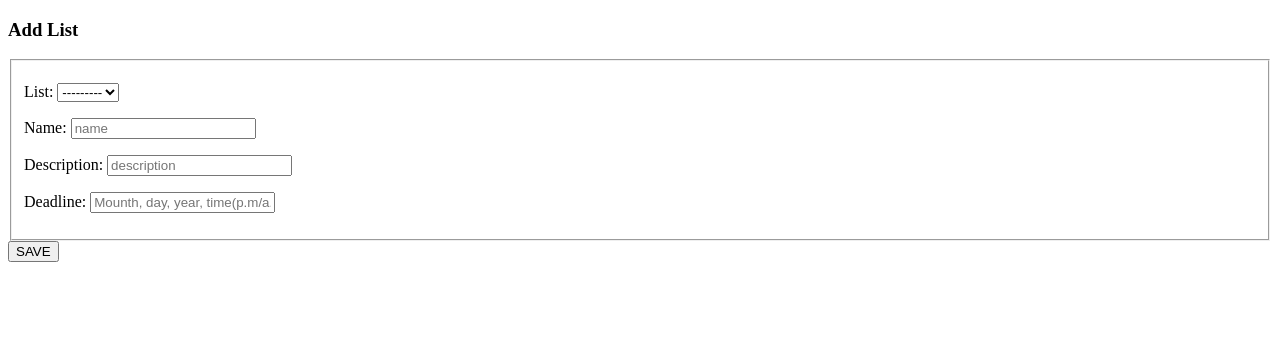
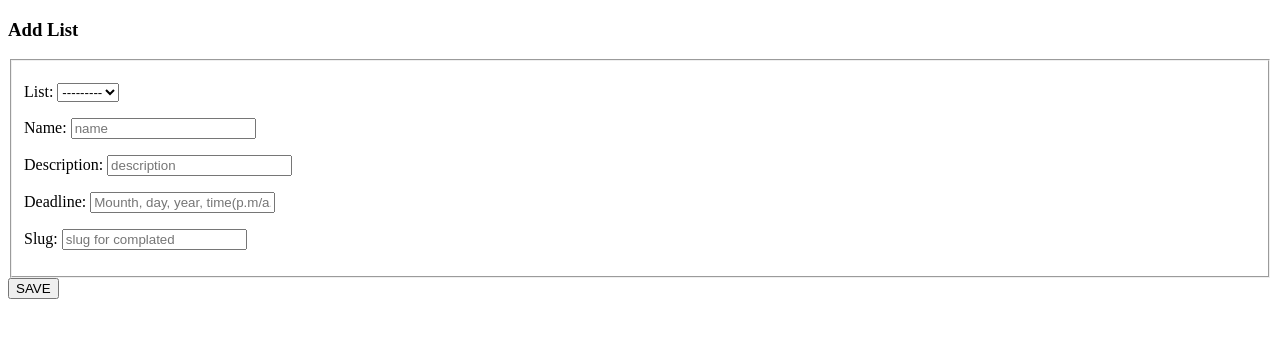
Before and after one commit to asitaslan/To-do-list, a Django app: page /additem/ in a window 1280 px wide. Shown: the top 338 px of the page. Run offline with Django 3.2, Linux system fonts and the light colour scheme; a user stored in the database is signed in; data that the repository does not hold is empty.

Commit message:
update for now
will improve this app

```diff
--- a/todolist/home/forms.py
+++ b/todolist/home/forms.py
@@ -12,3 +12,8 @@ class SignUpForm(UserCreationForm):
     class Meta:
         model = User
         fields = ('username', 'email', 'first_name', 'last_name', 'password1', 'password2',)
+
+
+class SearchForm(forms.Form):
+    query = forms.CharField(label='Search', max_length=100)
+    catid = forms.IntegerField()
--- a/todolist/home/templates/index.html
+++ b/todolist/home/templates/index.html
@@ -145,8 +145,12 @@ input {
                         <td  style="margin-left: 80px"  class="text-left"><h2 style="border-color: red">List Name: <a href="/list/{{ rs.id }}/{{ rs.slug }}"> {{ rs.name }}</a></h2></td>
                         <td style="margin-left: 80px" class="text-left"><h2 style="margin-left: 80px">Craeted at : {{ rs.created_at }}</h2></td>
                     </tr>
+
+
          {% endfor %}
+
      </table>
+
 {% endif %}
 
 </body>
--- a/todolist/home/templates/list_detail.html
+++ b/todolist/home/templates/list_detail.html
@@ -23,17 +23,17 @@
       <h2>Lists Items</h2>
        <a href="/index">back</a>
 
-       <a style="margin-left: 20px" href="/additem" class="addBtn">Filter</a>
     </div>
    <table id="table1" >
       {% for rs in item %}
         <tr>
+
             <td class="tex-left">To do:  {{ rs.name }}</td>
             <td class="tex-left">| Creat date: {{ rs.created_at }}</td>
             <td class="tex-left">| Deadline: {{ rs.deadline }}| </td>
             <td class="text-left">| Description: {{ rs.description }}</td>
             <td><a onclick="return confirm('Will be Delete! Are you sure?')" class="btn btn-primary" href="/index/{{ rs.id }}">Delete</a></td>
-            <td><a style="margin-left: 38%" href="/additem" class="addBtn">COMPLATED</a></td>
+
         </tr>
       {% endfor %}
    </table>
--- a/todolist/home/views.py
+++ b/todolist/home/views.py
@@ -99,6 +99,7 @@ def additem(request):
             data.name = form.cleaned_data['name']
             data.description = form.cleaned_data['description']
             data.deadline = form.cleaned_data['deadline']
+            data.slug = form.cleaned_data['slug']
             data.status = 'False'
             data.save()  # save to database
             messages.success(request, 'Your Content Insterted Successfuly')
@@ -126,6 +127,9 @@ def list_detail(request, id, slug):
     return render(request,'list_detail.html', context)
 
 
+
+
+
 @login_required(login_url='/login')
 def itemdelete(request, id):
     curent_user = request.user
--- a/todolist/lists/models.py
+++ b/todolist/lists/models.py
@@ -32,6 +32,7 @@ class Items(models.Model):
     description = models.CharField(blank=True, max_length= 255)
     created_at = models.DateTimeField(auto_now_add=True)
     deadline = models.CharField(max_length=60)
+    slug = models.SlugField(null=False, unique= True)
 
     def __str__(self):
         return self.name
@@ -51,13 +52,14 @@ class ListForm(ModelForm):
 class ItemForm(ModelForm):
     class Meta:
         model = Items
-        fields = ['list','name','description','deadline']
+        fields = ['list','name','description','deadline', 'slug']
 
         widgets = {
             'list' : Select(attrs={'class': 'Input', 'placeholder': 'list'}, choices={Lists.objects.all()}),
             'deadline': TextInput(attrs={'class': 'DateInput', 'placeholder': 'Mounth, day, year, time(p.m/a.m)'}),
             'name': TextInput(attrs={'class': 'input', 'placeholder': 'name'}),
-            'description': TextInput(attrs={'class': 'input', 'placeholder':'description'})
+            'description': TextInput(attrs={'class': 'input', 'placeholder':'description'}),
+            'slug': TextInput(attrs={'class': 'input', 'placeholder': 'slug for complated'})
         }
         def get_absolute_url(self):
             return reverse('additem')
--- a/todolist/todolist/urls.py
+++ b/todolist/todolist/urls.py
@@ -28,6 +28,5 @@ urlpatterns = [
     path('addlist/', views.addlist, name='addlist'),
     path('additem/', views.additem, name='additem'),
     path('list/<int:id>/<slug:slug>/', views.list_detail, name='list_detail'),
-    path('list_detail/',views.list_detail, name = 'list_detail'),
     path('index/<int:id>', views.itemdelete, name='itemdelete'),
 ]
```
Also changed, not shown: todolist/db.sqlite3, todolist/lists/migrations/0007_items_slug.py (added).
